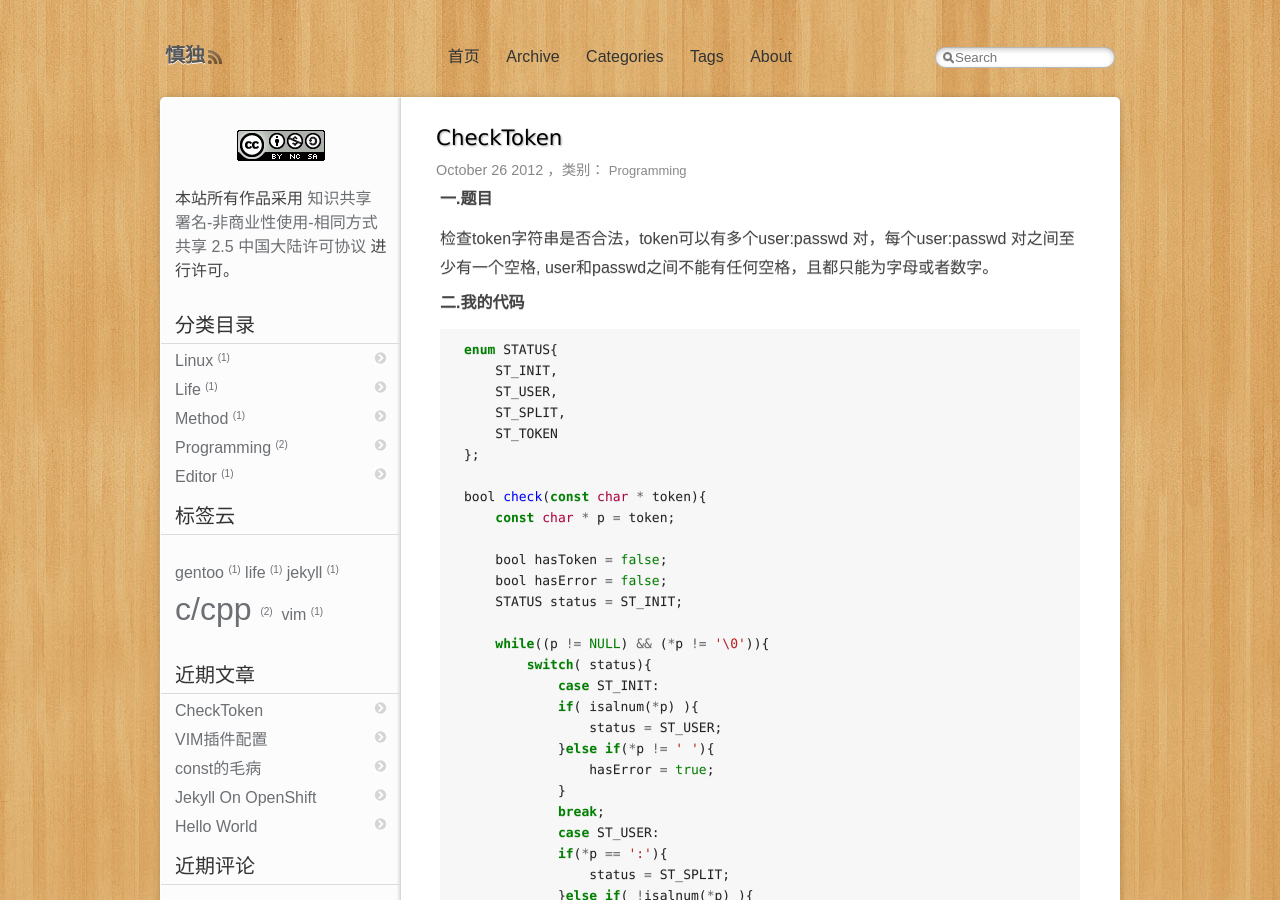
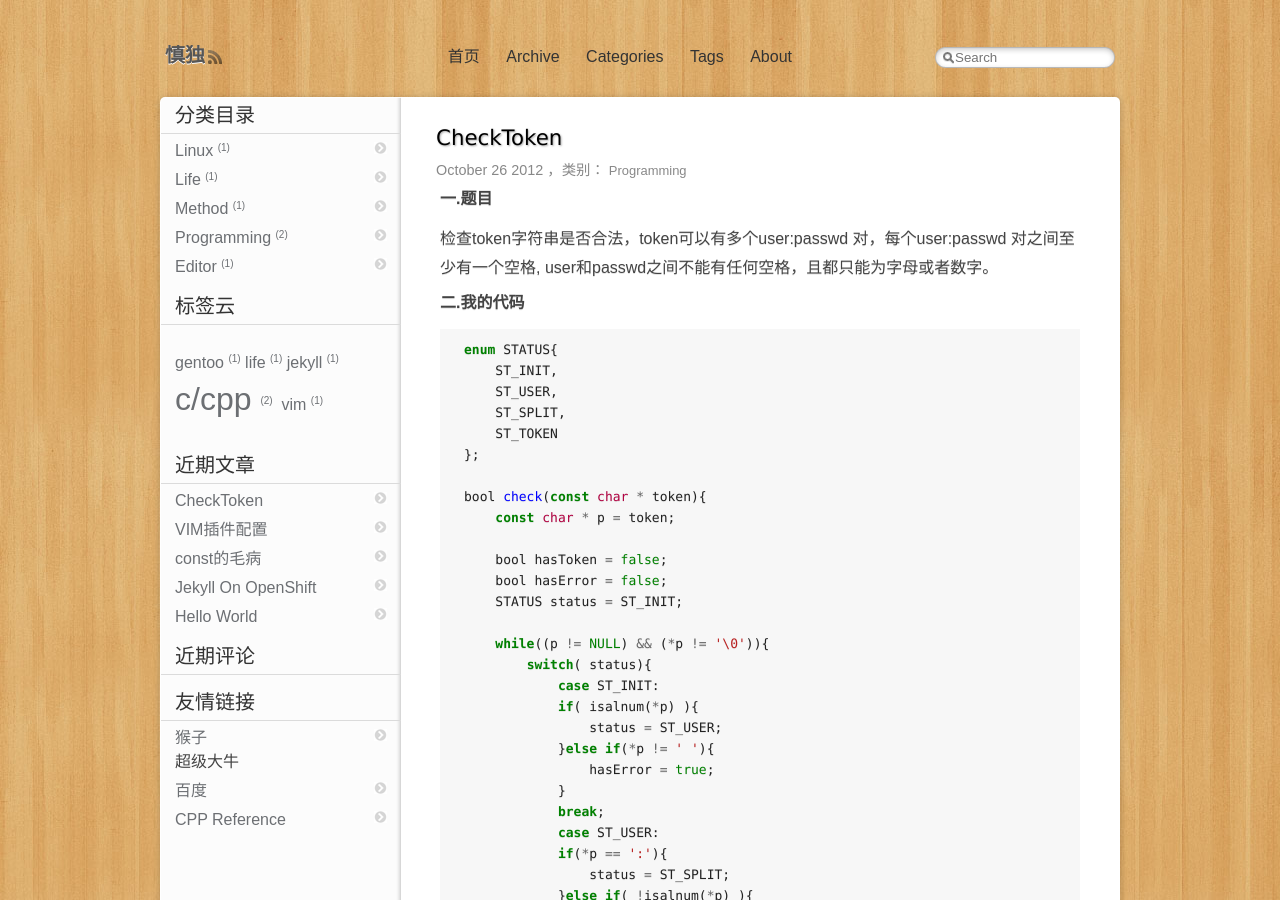
Before and after one commit to sealook/signifox.github.com, a Jekyll site: the page built from index.html, in a window 1280 px wide and 900 px high. Built offline with Jekyll 4.4.1, drawn with Linux system fonts in a browser that asks for light colours; Markdown is read by kramdown in place of the engine named in the settings; the list of posts is cut into pages by our own code; comment, search, counter and statistics services are not loaded; some of the changed text lies outside the part shown.

Commit message:
Signed-off-by: signifox <signifox@gmail.com>

```diff
--- a/_includes/aside.md
+++ b/_includes/aside.md
@@ -1,14 +1,5 @@
 <aside>
       <ul id="side" class="clear">
-        <li class="widget">
-          <div class="license">
-            <p><img class="aligncenter" class="center" alt="License" src="/media/image/nc-sa-2.5.png" /></p>
-            <p>本站所有作品采用
-              <a href="http://creativecommons.org/licenses/by-nc-sa/2.5/cn/">知识共享署名-非商业性使用-相同方式共享 2.5 中国大陆许可协议</a>
-              进行许可。
-            </p>
-          </div>
-        </li>
         <li class="widget">
           <h3 class="widgettitle">分类目录</h3>
           <ul class="categories">
--- a/_includes/footer.md
+++ b/_includes/footer.md
@@ -3,19 +3,12 @@
     <div>
       <p class="line">
         <span class="alignleft">
-          Forked<a href="https://github.com/signifox/signifox.github.com/">{{ site.author }}</a>
-        </span>
-        <span class="alignright">
           <a href="/" title="{{ site.title }}">首页</a> &brvbar;
           <a href="/atom.xml">RSS 订阅</a> &brvbar;
-          <a href="/sitemap.txt">Sitemap</a>
         </span>
       </p>
       <p>
-        <span class="alignright">Powered by <a href="https://github.com/mojombo/jekyll">Jekyll  |  </a>
-          &copy; 版权所有 2010-2012
-          <a href="{{ site.url }}" title="{{ site.author }}" rel="home">{{ site.author }}</a>
-        </span>
+        <span class="alignright">Powered by <a href="https://github.com/mojombo/jekyll">Jekyll </span>
     </p>
     </div>
 </footer>
```
